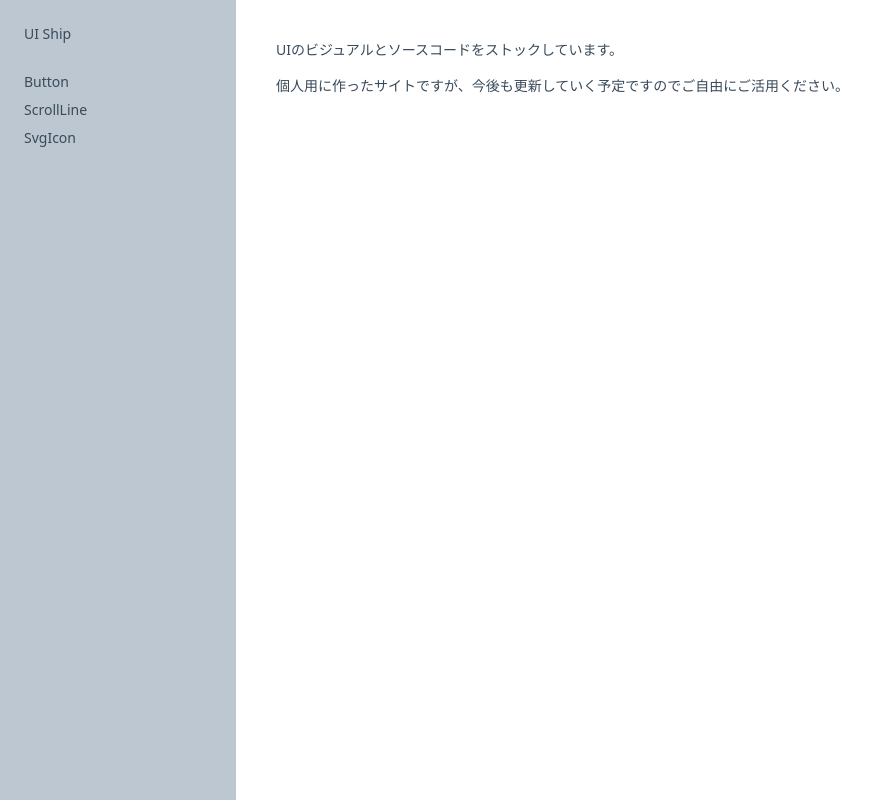
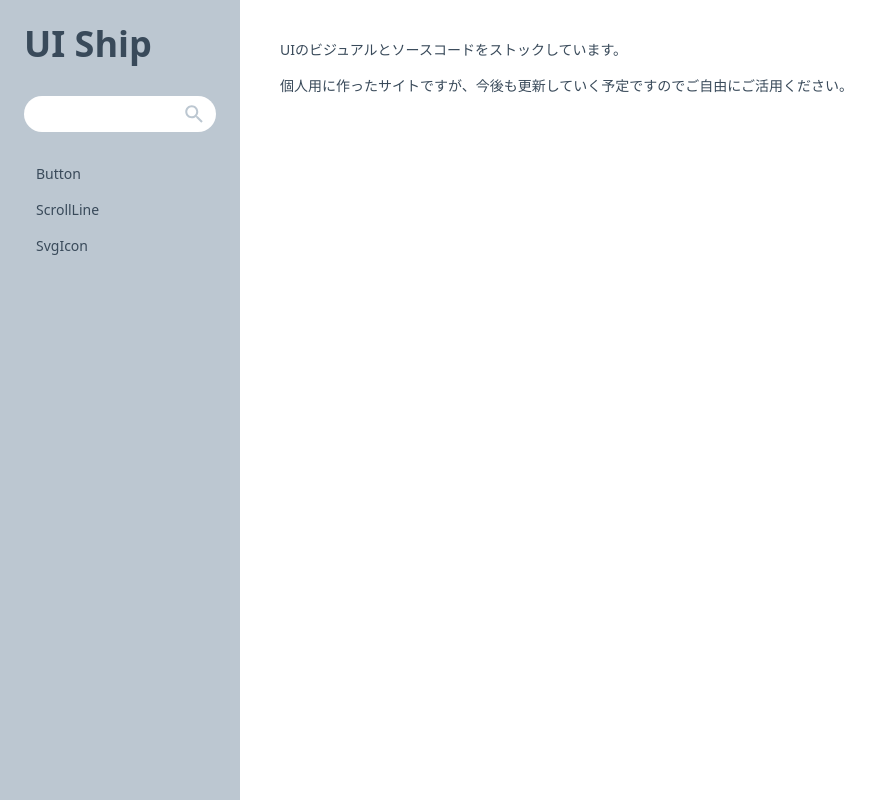
Before and after one commit to PK-Yakkun/ui-ship, a Next.js app in the folder ui-ship/: page / in a window 1280 px wide. Shown: the whole page, without its empty margins (0-883 px from the left). Built offline with nearby package versions, Linux system fonts and the light colour scheme.

Commit message:
feat: SideMenuに検索機能追加

```diff
--- a/ui-ship/src/components/ui-ship/SideMenu/index.tsx
+++ b/ui-ship/src/components/ui-ship/SideMenu/index.tsx
@@ -1,21 +1,49 @@
 import Link from "next/link";
 import { useEffect, useState } from "react";
 import { componentList } from "@/lib/componentList";
+import CloseButton from "../CloseButton";
 
 interface SideMenuProps {
-  list: string[];
+  isOpen: boolean;
+  setIsOpen: (isOpen: boolean) => void;
 }
 
-function SideMenu() {
+function SideMenu({ isOpen, setIsOpen }: SideMenuProps) {
   const [selectedName, setSelectedName] = useState<string>("");
   const [menuItems, setMenuItems] = useState<string[]>([]);
+  const [searchWord, setSearchWord] = useState<string>("");
 
   useEffect(() => {
-    setMenuItems(componentList.list);
-  }, []);
+    const sideMenuSearchResults = componentList.list.filter((componentName) =>
+      componentName.toLowerCase().includes(searchWord.toLowerCase())
+    );
+    sideMenuSearchResults.length
+      ? setMenuItems(sideMenuSearchResults)
+      : setMenuItems([]);
+  }, [searchWord]);
+
   return (
-    <menu className="w-72 min-h-screen bg-primary p-3">
-      <h1 className="p-3 mb-3">UI Ship</h1>
+    <menu
+      className={`absolute top-0 left-0 z-50 md:relative w-9/12 md:w-72 min-h-screen bg-primary p-6 ${
+        isOpen ? "translate-x-0" : "-translate-x-full"
+      } md:translate-x-0 transition duration-300 ease-in-out`}
+    >
+      <div className="flex justify-between items-center mb-8 md:mb-2">
+        <h1 className="text-4xl font-bold md:mb-6">UI Ship</h1>
+        <div className="md:hidden">
+          <CloseButton isOpen={isOpen} setIsOpen={setIsOpen} />
+        </div>
+      </div>
+
+      <div className="relative before:content-[''] before:block before:absolute before:right-[10px] before:top-[7px] md:before:top-[6px] before:w-[24px] before:h-[24px] before:bg-[url(/svg/search.svg)]">
+        <input
+          type="text"
+          value={searchWord}
+          onChange={(e) => setSearchWord(e.target.value)}
+          className="w-full rounded-[100vw] py-2 px-3 mb-6 focus:outline-none"
+        />
+      </div>
+      {menuItems.length ? (
         <ol>
           {menuItems.map((componentName, index) => (
             <li
@@ -26,11 +54,14 @@ function SideMenu() {
               onClick={() => setSelectedName(componentName)}
             >
               <Link href={`/components/${componentName}`} passHref>
-              <span className="block py-1 px-3">{componentName}</span>
+                <span className="block py-2 px-3">{componentName}</span>
               </Link>
             </li>
           ))}
         </ol>
+      ) : (
+        <p>No search results.</p>
+      )}
     </menu>
   );
 }
```
Lines whose indentation alone changed are shown as unchanged.
